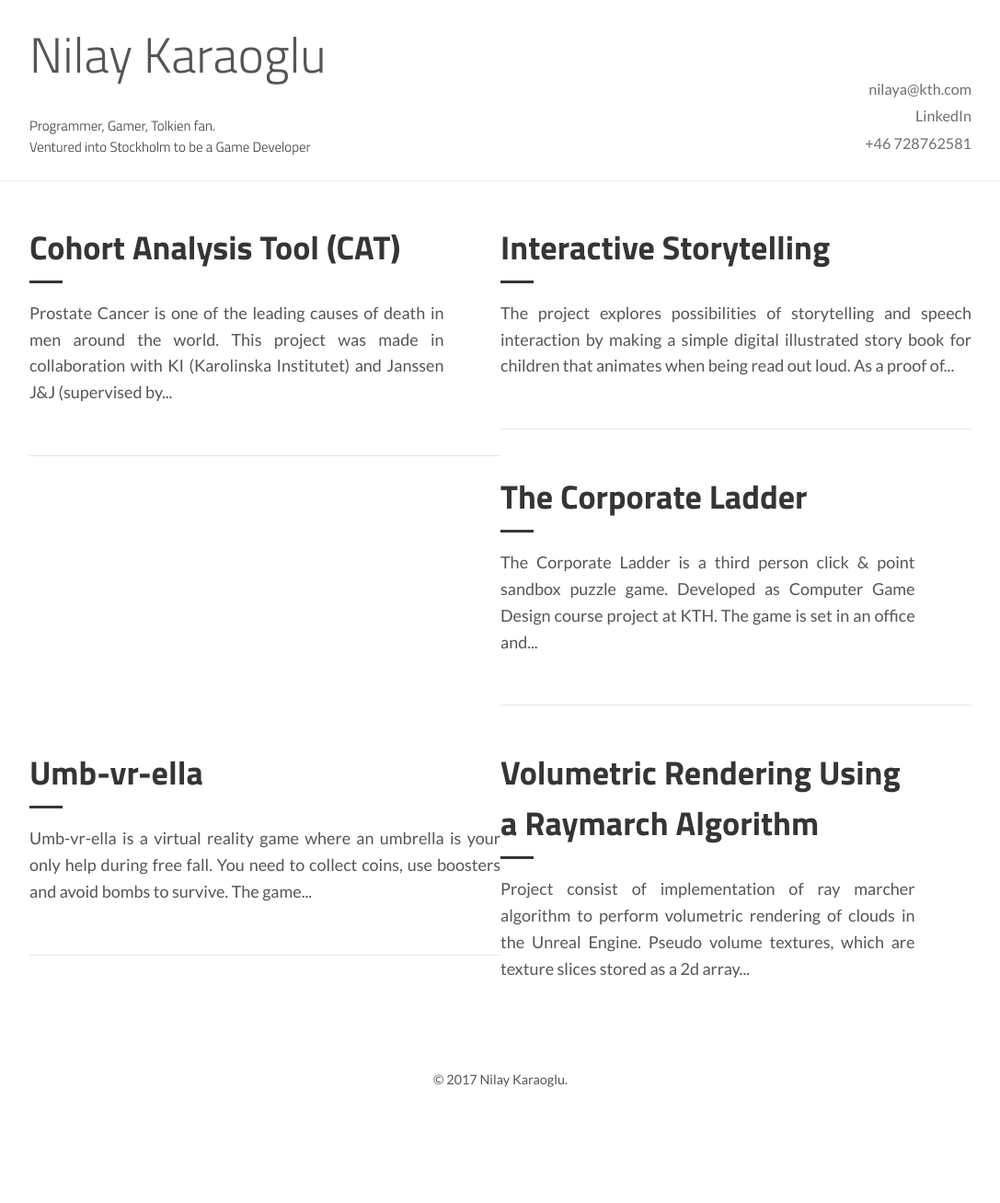
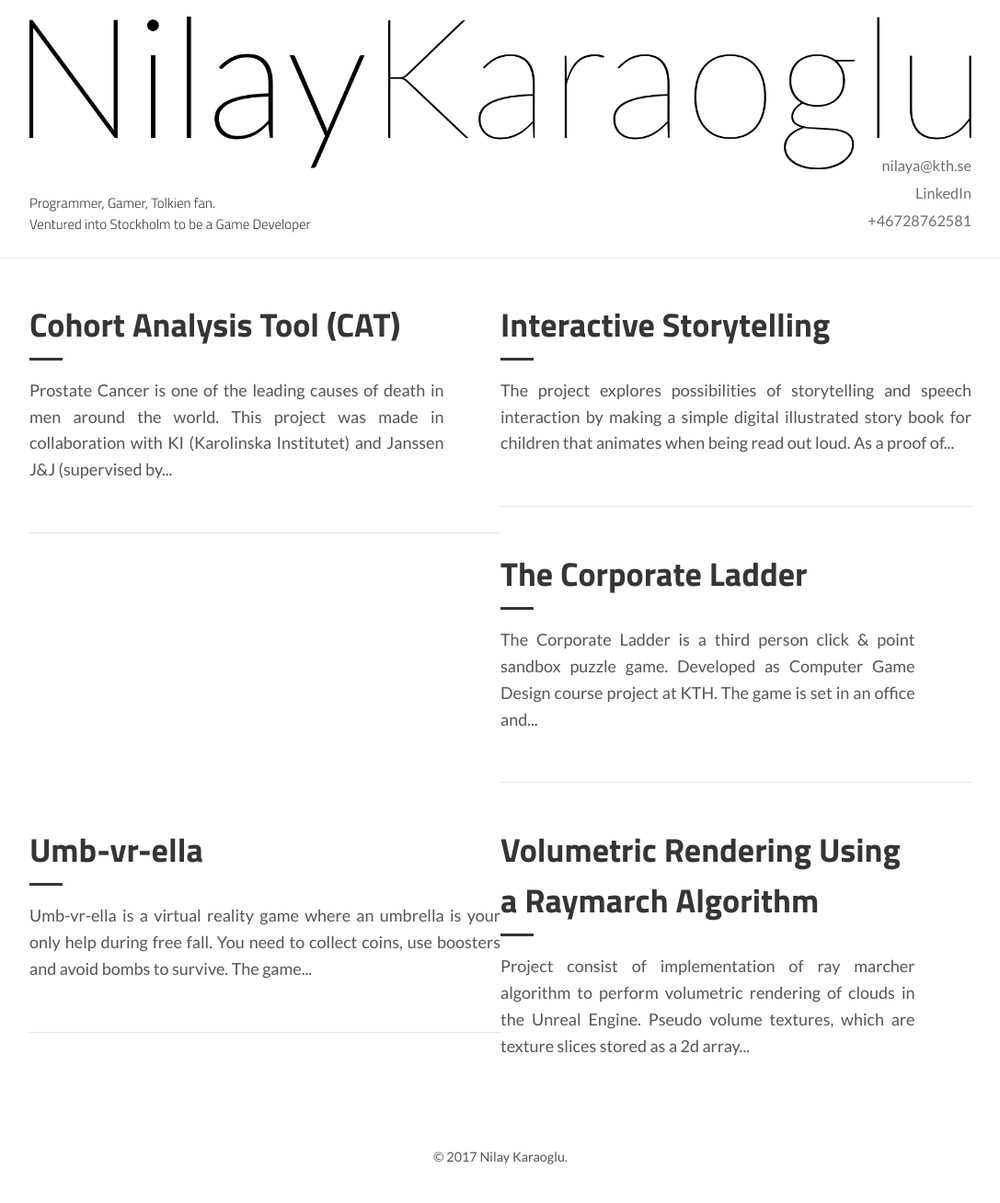
Before and after one commit to eowyn36/eowyn36.github.io, a Jekyll site: the page built from index.html, in a window 1280 px wide. Shown: the whole page at 92% size, without its empty margins (96-1183 px from the left). Built offline with Jekyll 4.4.1, drawn with Linux system fonts in a browser that asks for light colours; the list of posts is cut into pages by our own code; before the commit the page ends 1224 px from its top, so only the background shows below that.

Commit message:
Added logo

```diff
--- a/_layouts/default.html
+++ b/_layouts/default.html
@@ -7,15 +7,15 @@
     <nav class="nav">
       <div class="nav-container">
         <a href="{{ site.baseurl }}/">
-          <h2 class="nav-title">{{ site.title }}</h2>
+          <img class="logo" src="assets/images/nilayk_logo.png">
         </a>
         <h5 class="nav-description">Programmer, Gamer, Tolkien fan.
           <br>Ventured into Stockholm to be a Game Developer
         </h5>
         <ul class="inline-list" aria-label="Contact information">
-          <li><a class="icon fa-envelope" href="mailto:nilaya@kth.com">nilaya@kth.com</a></li>
+          <li><a class="icon fa-envelope" href="mailto:nilaya@kth.se">nilaya@kth.se</a></li>
           <li><a class="icon fa-linkedin" href="https://linkedin.com/in/nilayka">LinkedIn</a></li>
-          <li><a class="icon fa-phone" href="tel:+46768812744">+46 728762581</a></li>
+          <li><a class="icon fa-phone" href="tel:+46728762581">+46728762581</a></li>
         </ul>
     </div>
   </nav>
```
Also changed, not shown: assets/images/nilayk_logo.png (added).
